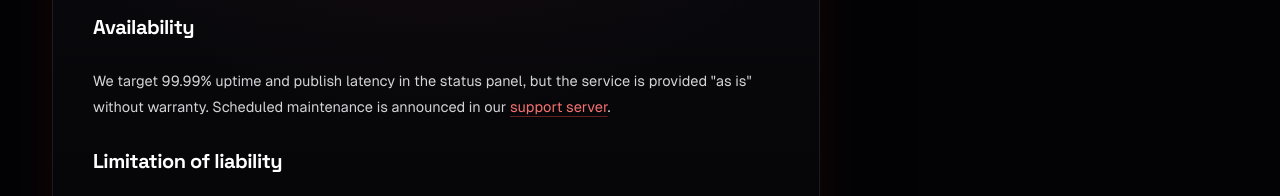
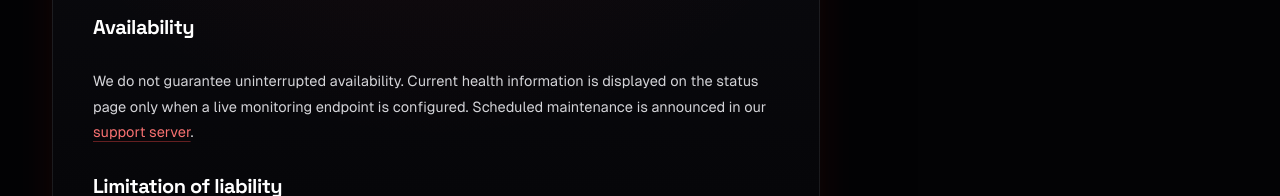
Before and after one commit to aaravgyt782013-netizen/LightCoreWs, a Next.js app: page /terms in a window 1280 px wide. Shown: the part 728-924 px from the top of the page. Built offline with nearby package versions, Linux system fonts and the light colour scheme; no server answers.

Commit message:
Remove unsupported uptime guarantee from terms

```diff
--- a/src/app/terms/page.tsx
+++ b/src/app/terms/page.tsx
@@ -33,9 +33,9 @@ export default function TermsPage() {
         </p>
         <h2>Availability</h2>
         <p>
-          We target 99.99% uptime and publish latency in the status panel, but
-          the service is provided &quot;as is&quot; without warranty. Scheduled
-          maintenance is announced in our{" "}
+          We do not guarantee uninterrupted availability. Current health
+          information is displayed on the status page only when a live monitoring
+          endpoint is configured. Scheduled maintenance is announced in our{" "}
           <a
             href={site.discord}
             target="_blank"
```
